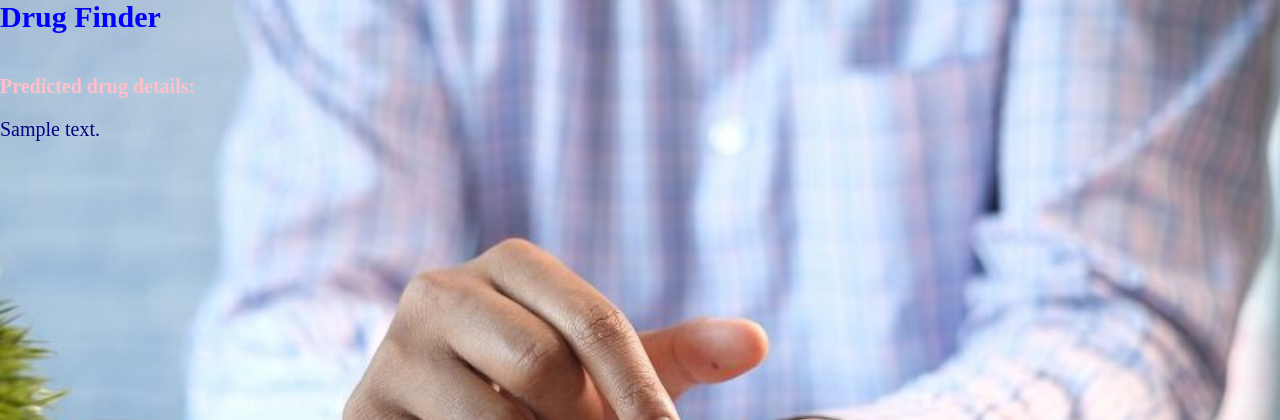
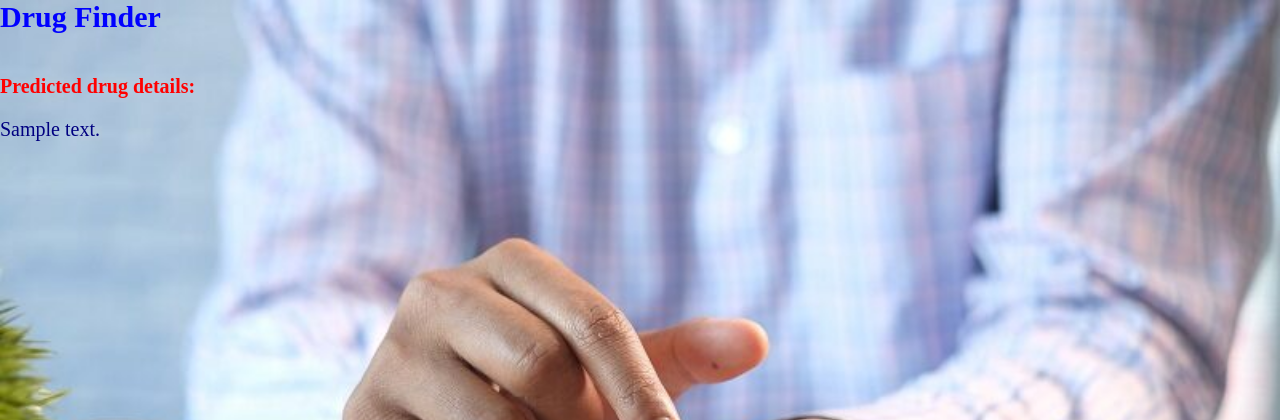
Before and after one commit to NasrinRipa/drug-finder, a Flask app: template templates/results.html in a window 1280 px wide. Shown: the top 420 px of the page. Run offline with Flask 2, Linux system fonts and the light colour scheme; the template is opened without the code that fills it: most values are stand-ins (such as "Sample title", 1, 10 or a date in 2020).

Commit message:
Updated results.html 14

```diff
--- a/templates/results.html
+++ b/templates/results.html
@@ -33,7 +33,7 @@
 
         #text {
             height: 100px;
-            width: 1000px;
+            width: 500px;
             font-size: 20px;
             color: navy; /* Navy blue font color */
             text-align: left; /* Left-align text */
@@ -45,7 +45,7 @@
     <div class="head"><b>Drug Finder</b></div>
     <div class="center">
         <div id="text">
-            <label for="text" style="color: pink;"><b>Predicted drug details:</b></label> <br />
+            <label for="text" style="color: red;"><b>Predicted drug details:</b></label> <br />
             <pre style="font-family: 'Times New Roman', Times, serif; color: navy; text-align: left;">{{ output_text }}</pre>
         </div>
     </div>
```
